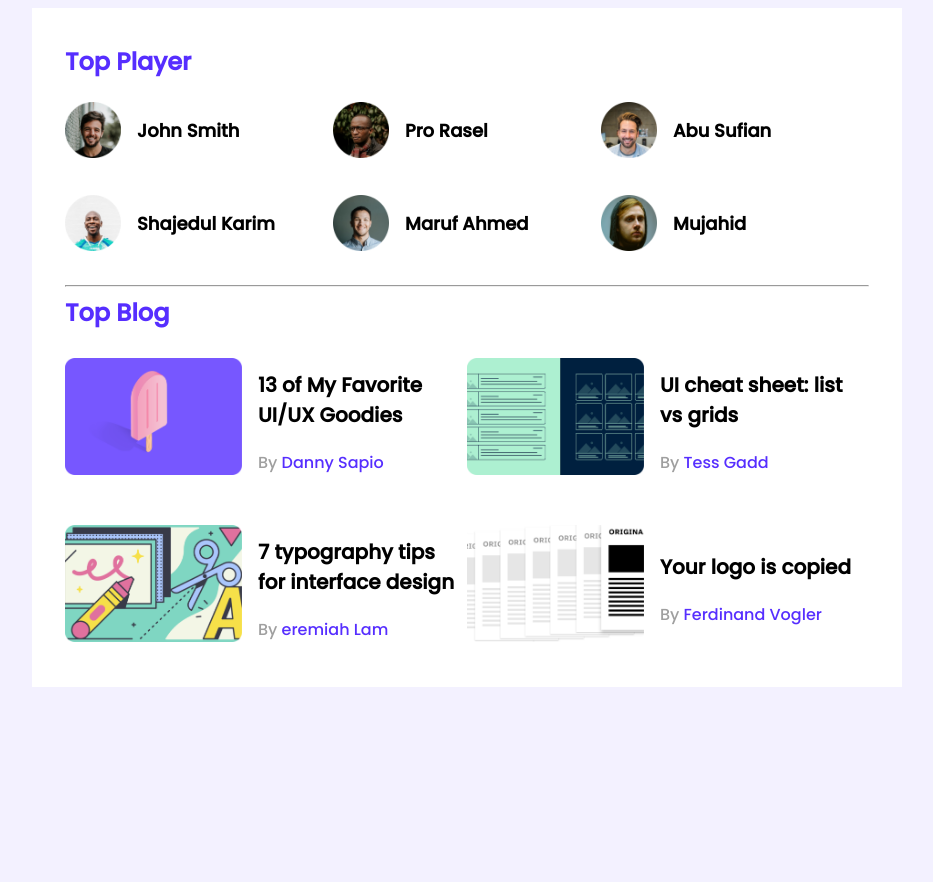
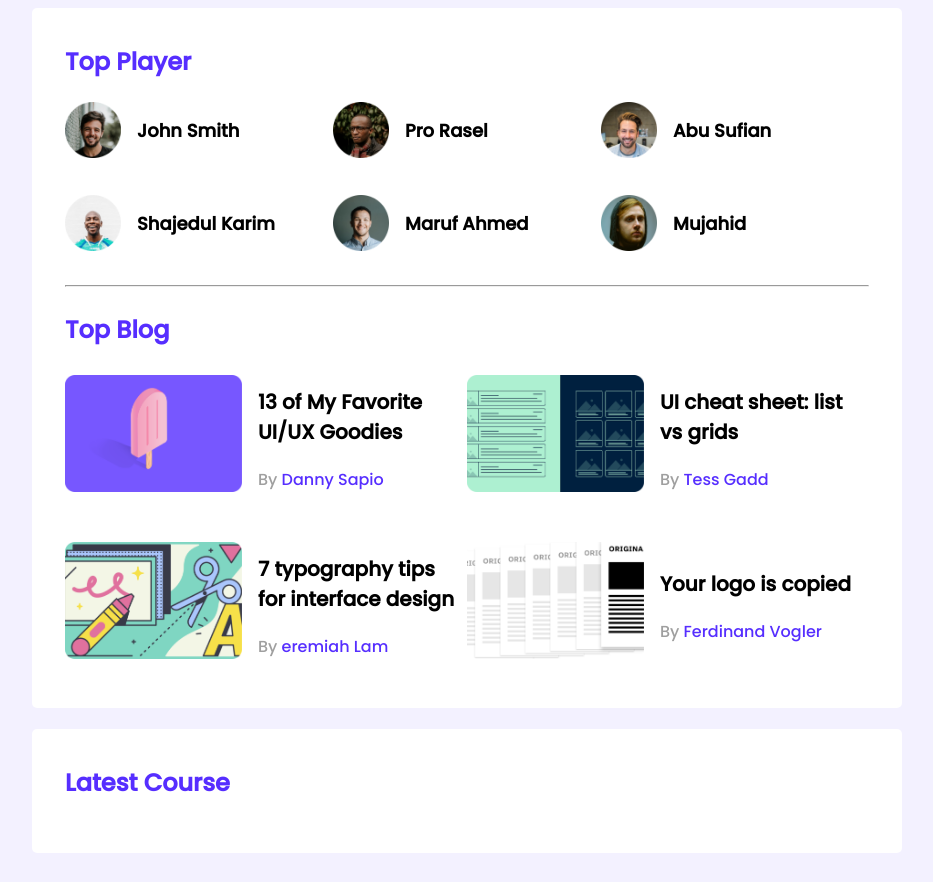
Before and after one commit to NasimHossain60/leader-board-css3, a plain HTML site: page index.html in a window 1280 px wide. Shown: the whole page, without its empty margins (173-1106 px from the left). Before the commit the page ends 800 px from the top, so only its background shows below. Drawn offline with Linux system fonts and the light colour scheme.

Commit message:
blog part Addes

```diff
--- a/index.html
+++ b/index.html
@@ -14,7 +14,7 @@
 
     <!-- main part start -->
     <main>
-      <section class="top-container">
+      <section class="container">
         <div class="top-players">
           <h2 class="section-title">Top Player</h2>
           <div class="players">
@@ -94,6 +94,15 @@
         </div>
         <!-- blog part End -->
       </section>
+      <!-- course Section start? -->
+      <section class="container">
+        <h2 class="section-title">Latest Course</h2>
+        <div class="courses">
+          <article class="course">
+
+          </article>
+        </div>
+      </section>
     </main>
     <!-- main part End -->
   </body>
--- a/styles/style.css
+++ b/styles/style.css
@@ -12,13 +12,15 @@ body {
 }
 main {
   display: flex;
-  justify-content: center;
+  flex-direction: column;
+  align-items: center;
 }
-.top-container {
+.container {
   background-color: #ffffff;
   width: 870px;
-  height: 679px;
   padding: 33px;
+  border-radius: 5px;
+  margin-bottom: 21px;
 }
 
 .top-players {
@@ -53,6 +55,9 @@ main {
 /* -------------
  Blog part start
  ---------------- */
+.top-blogs {
+  margin-top: 25px;
+}
 .blogs {
   display: grid;
   grid-template-columns: repeat(2, 1fr);
@@ -78,5 +83,5 @@ main {
 }
 .blog-author a {
   text-decoration: none;
-  color: #562EFF;
+  color: #562eff;
 }
```
